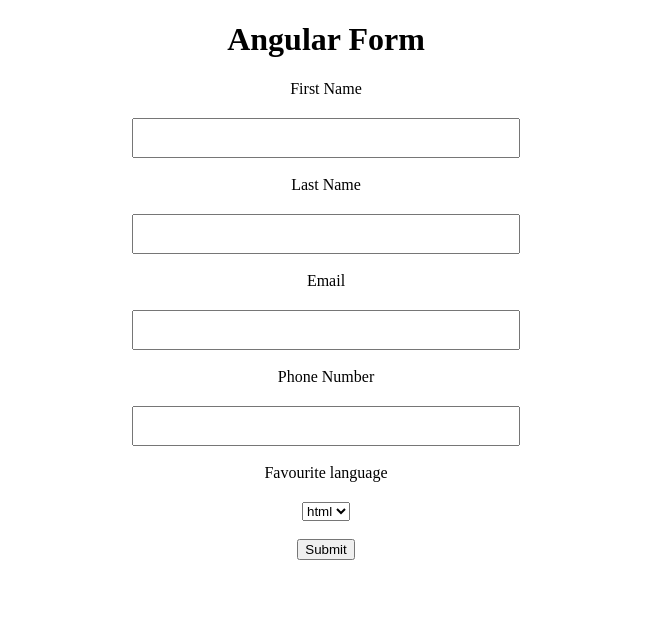
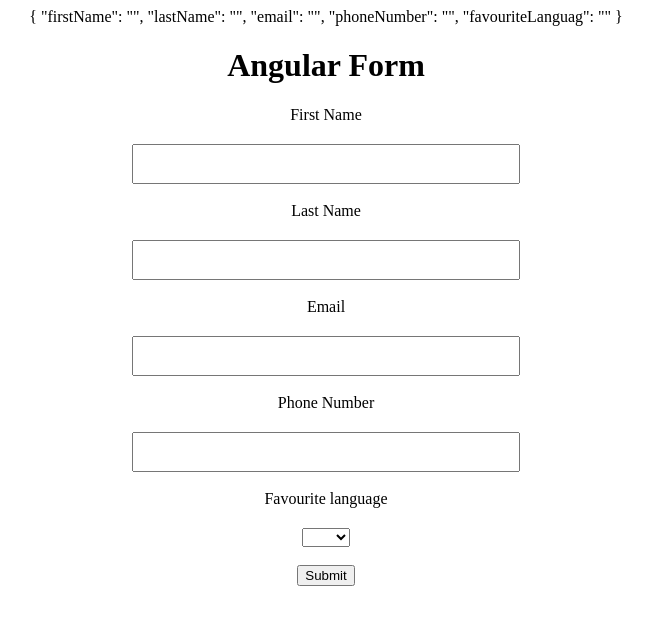
Before and after one commit to shreejanjoshi/Basic-Angular-Form, an Angular app in the folder angular-form/: page / in a window 1280 px wide. Shown: the top 624 px of the page, without its empty margins (314-965 px from the left). Built offline with nearby package versions, Linux system fonts and the light colour scheme.

Commit message:
added code to bind the data

```diff
--- a/angular-form/src/app/app.component.html
+++ b/angular-form/src/app/app.component.html
@@ -32,26 +32,27 @@
   <div class="container">
     <div class="col-xs-6">
       <form action="" #formName="ngForm">
+        {{ formName.value | json }}
         <h1>Angular Form</h1>
         <div class="form-group">
           <label for="firstName">First Name</label><br>
-          <input type="text" name="firstName" class="form-control"><br><br>
+          <input type="text" name="firstName" class="form-control" #inputName="ngModel" ngModel><br><br>
         </div>
         <div class="form-group">
           <label for="lastName">Last Name</label><br>
-          <input type="text" name="lastName" class="form-control"><br><br>
+          <input type="text" name="lastName" class="form-control" #inputName="ngModel" ngModel><br><br>
         </div>
         <div class="form-group">
           <label for="email">Email</label><br>
-          <input type="text" name="email" class="form-control"><br><br>
+          <input type="text" name="email" class="form-control" #inputName="ngModel" ngModel><br><br>
         </div>
         <div class="form-group">
           <label for="phoneNumber">Phone Number</label><br>
-          <input type="text" name="phoneNumber"><br><br>
+          <input type="text" name="phoneNumber" #inputName="ngModel" ngModel><br><br>
         </div>
         <div class="form-group">
           <label for="favouriteLanguage">Favourite language</label><br>
-          <select name="favouriteLanguag" id="favouriteLanguag">
+          <select name="favouriteLanguag" id="favouriteLanguag" #inputName="ngModel" ngModel>
             <option value="html">html</option>
             <option value="css">css</option>
             <option value="js">js</option>
```
